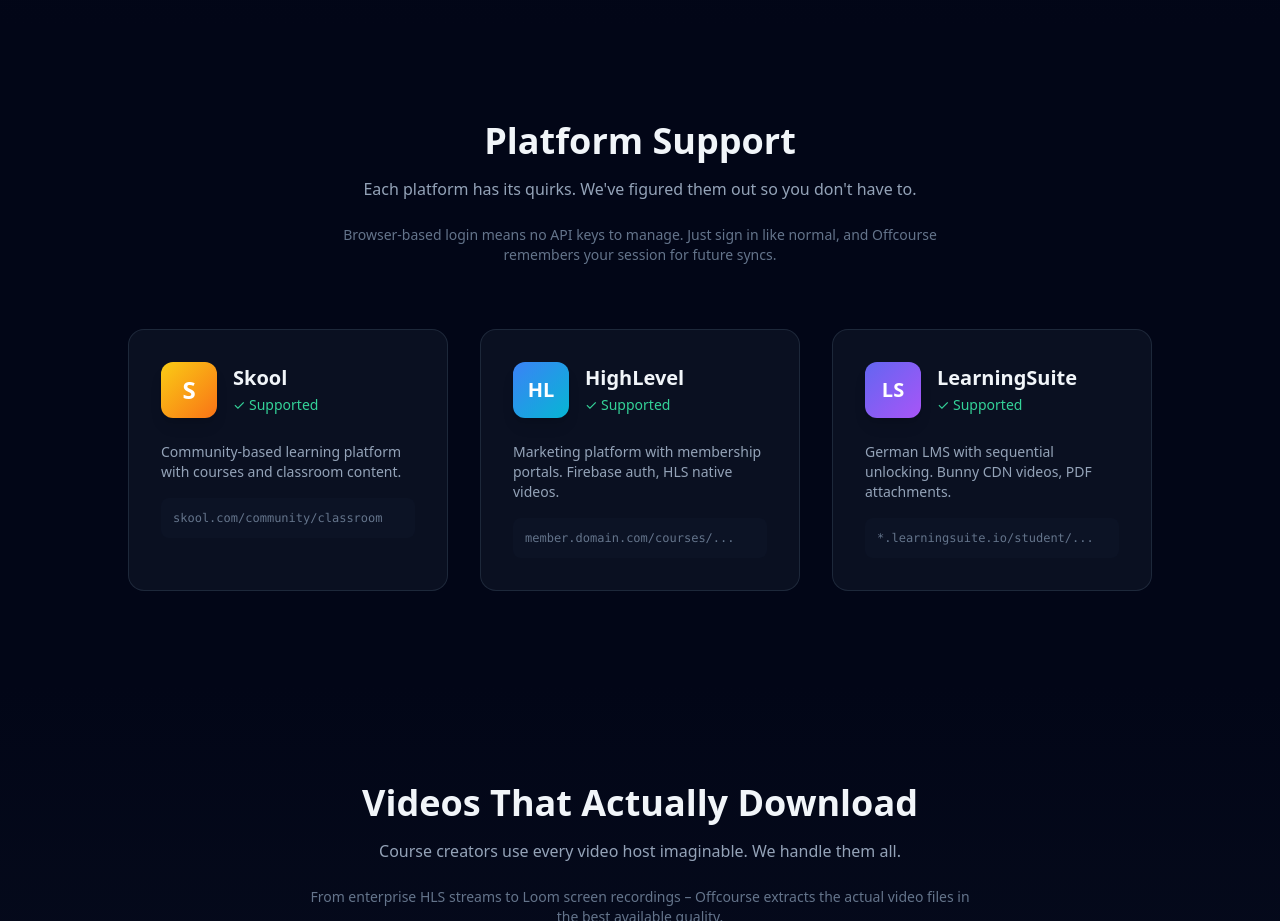
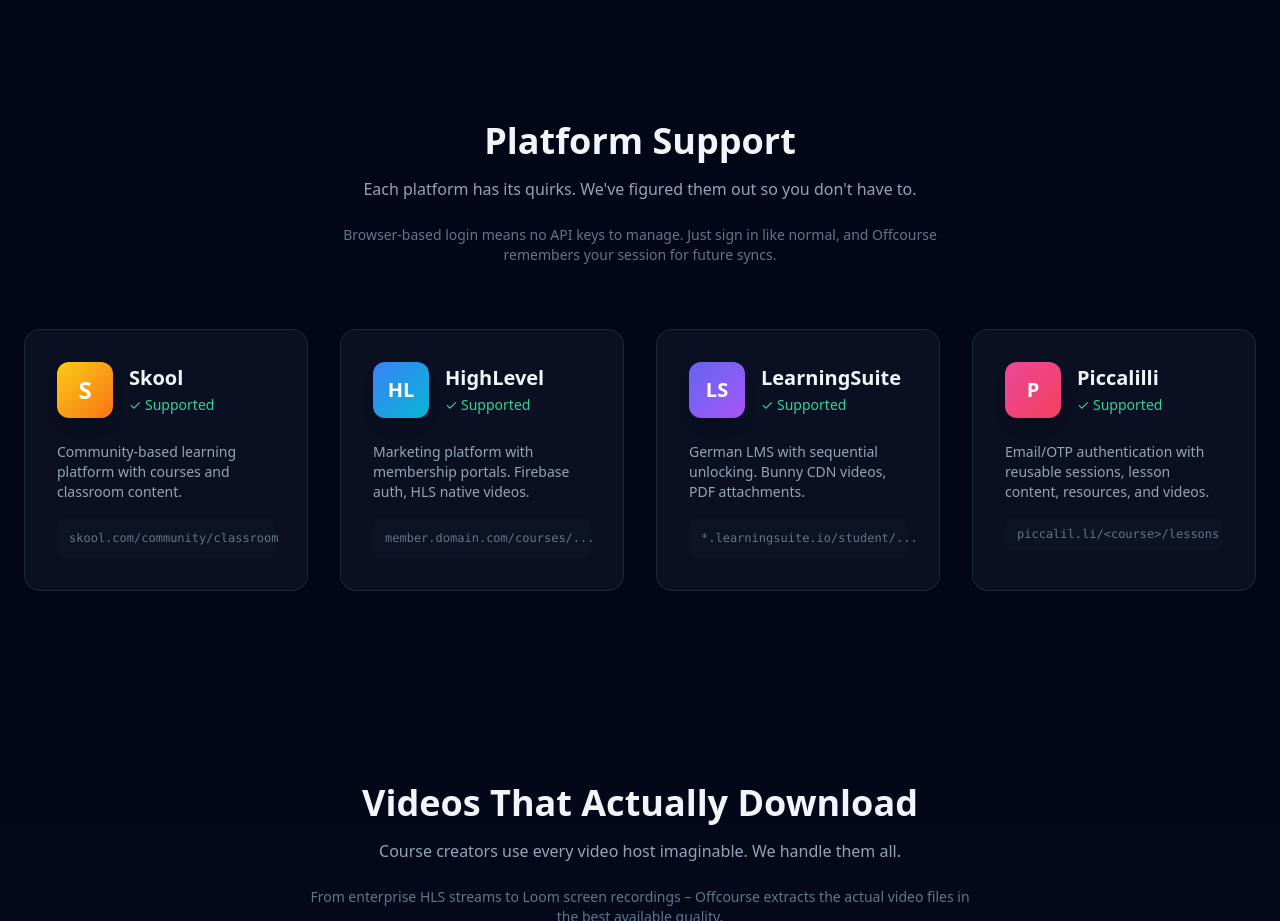
Before and after one commit to sebastian-software/offcourse, a website: page docs/index.html in a window 1280 px wide. Shown: the part 1900-2821 px from the top of the page. Drawn offline with nearby package versions, Linux system fonts and the light colour scheme.

Commit message:
docs: add Piccalilli platform card

```diff
--- a/docs/index.html
+++ b/docs/index.html
@@ -346,7 +346,7 @@
 
     <!-- Platforms Section -->
     <section id="platforms" class="py-24 px-6">
-      <div class="max-w-6xl mx-auto">
+      <div class="max-w-7xl mx-auto">
         <h2 class="text-3xl sm:text-4xl font-bold text-center mb-4">Platform Support</h2>
         <p class="text-slate-400 text-center mb-6 max-w-2xl mx-auto">
           Each platform has its quirks. We've figured them out so you don't have to.
@@ -356,7 +356,7 @@
           remembers your session for future syncs.
         </p>
 
-        <div class="grid lg:grid-cols-3 gap-8 max-w-5xl mx-auto">
+        <div class="grid md:grid-cols-2 xl:grid-cols-4 gap-8 max-w-7xl mx-auto">
           <!-- Skool -->
           <div class="bg-slate-800/30 border border-slate-700/50 rounded-2xl p-8">
             <div class="flex items-center gap-4 mb-6">
@@ -417,6 +417,28 @@
             </p>
             <div class="text-xs text-slate-500 font-mono bg-slate-900/50 rounded-lg p-3">
               *.learningsuite.io/student/...
+            </div>
+          </div>
+
+          <!-- Piccalilli -->
+          <div class="bg-slate-800/30 border border-slate-700/50 rounded-2xl p-8">
+            <div class="flex items-center gap-4 mb-6">
+              <div
+                class="w-14 h-14 bg-gradient-to-br from-pink-500 to-rose-500 rounded-xl flex items-center justify-center text-xl font-bold text-white shadow-lg"
+              >
+                P
+              </div>
+              <div>
+                <h3 class="text-xl font-semibold">Piccalilli</h3>
+                <span class="text-emerald-400 text-sm">✓ Supported</span>
+              </div>
+            </div>
+            <p class="text-slate-400 text-sm mb-4">
+              Email/OTP authentication with reusable sessions, lesson content, resources, and
+              videos.
+            </p>
+            <div class="text-xs text-slate-500 font-mono bg-slate-900/50 rounded-lg px-3 py-2">
+              piccalil.li/&lt;course&gt;/lessons
             </div>
           </div>
         </div>
```
